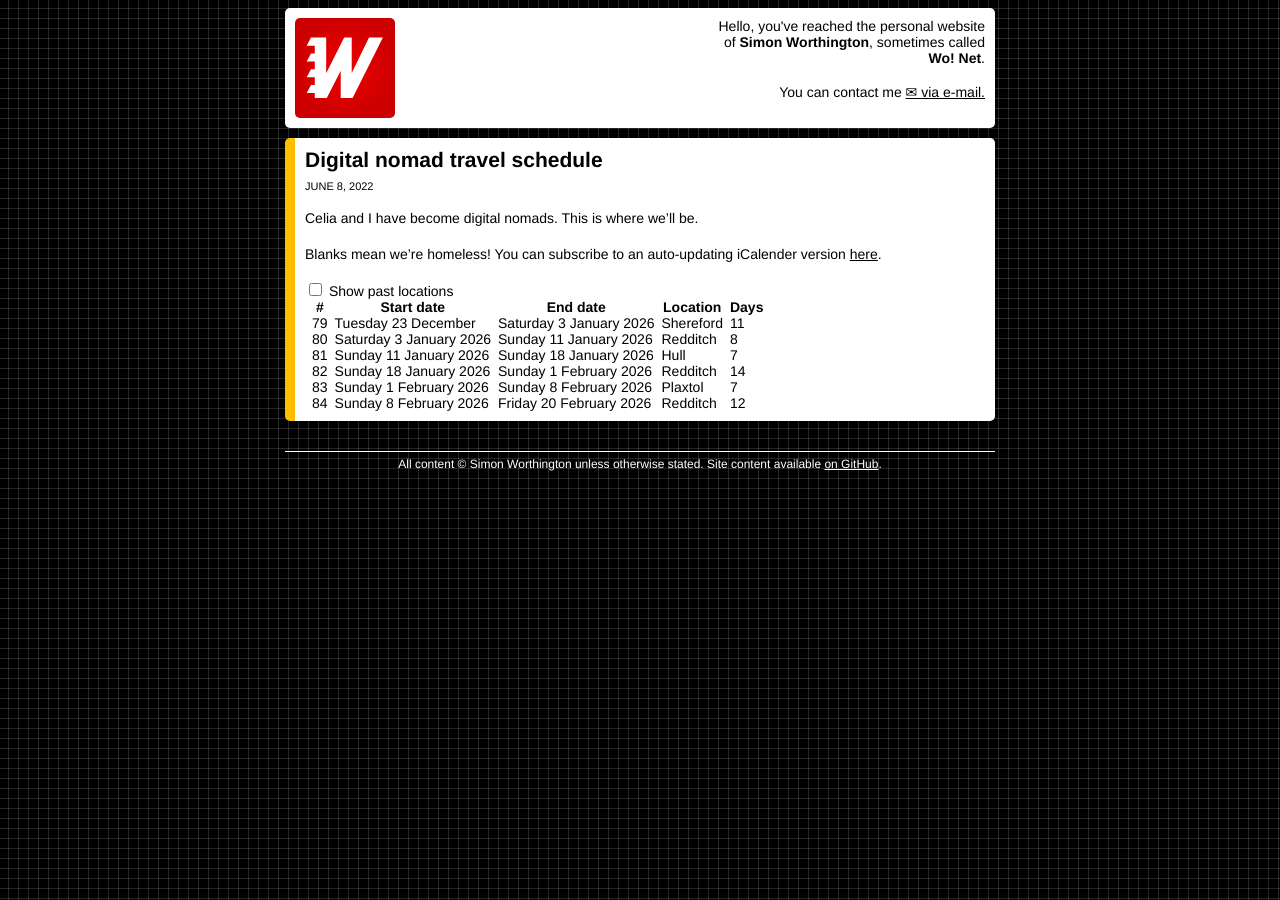
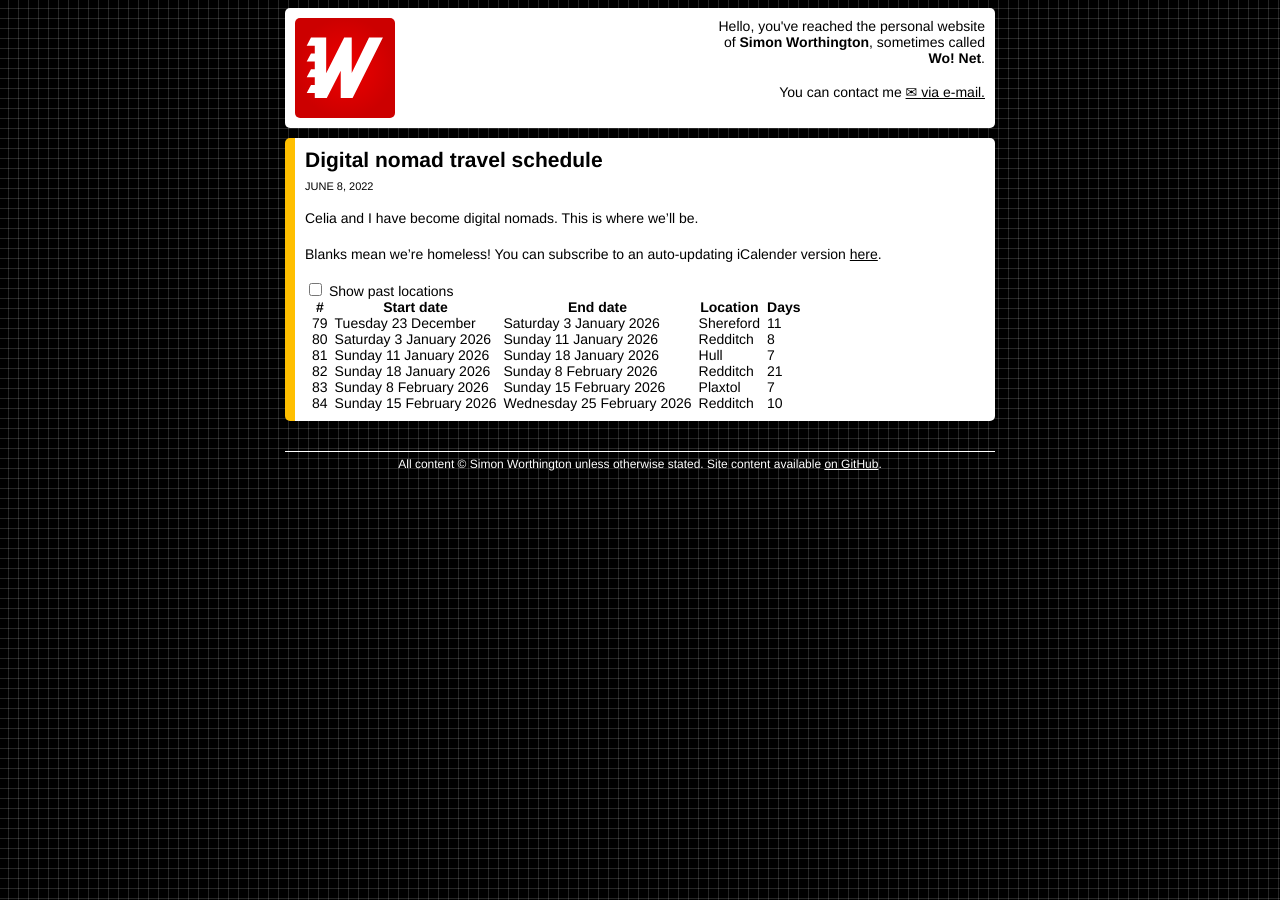
Before and after one commit to simonwo/simonwo.net, a Jekyll site: the page built from _posts/2022-06-08-travel-schedule.md, in a window 1280 px wide. Built offline with Jekyll 4.4.1, drawn with Linux system fonts in a browser that asks for light colours; comment, search, counter and statistics services are not loaded.

Commit message:
jiggery pokery.

```diff
--- a/_data/nomads.yml
+++ b/_data/nomads.yml
@@ -242,11 +242,11 @@
   end: 2026-01-18
   location: Hull
 - start: 2026-01-18
-  end: 2026-02-01
+  end: 2026-02-08
   location: Redditch
-- start: 2026-02-01
-  end: 2026-02-08
+- start: 2026-02-08
+  end: 2026-02-15
   location: Plaxtol
-- start: 2026-02-08
-  end: 2026-02-20
+- start: 2026-02-15
+  end: 2026-02-25
   location: Redditch
```
